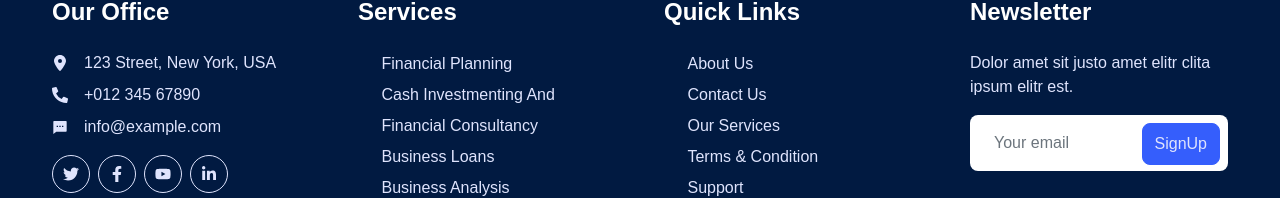
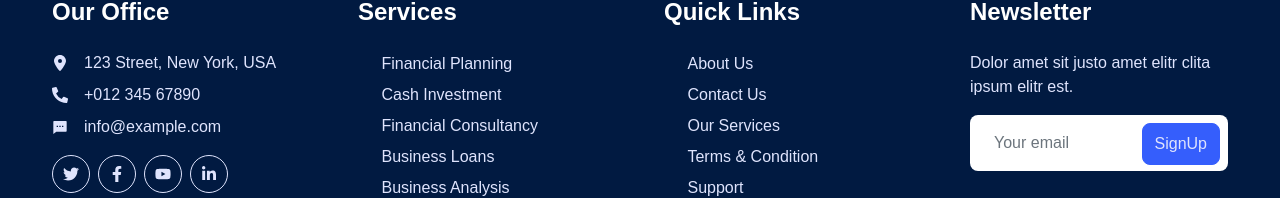
Before and after one commit to Zulfiqar-Ali10/Final-Hackathon-Frontend, a React (Vite) app: page /about in a window 1280 px wide. Shown: the part 1179-1377 px from the top of the page. Built offline with nearby package versions, Linux system fonts and the light colour scheme.

Commit message:
changes-56

```diff
--- a/src/Components/Footer.jsx
+++ b/src/Components/Footer.jsx
@@ -78,7 +78,7 @@ export default function Footer() {
           Financial Planning
         </a>
         <a className="btn btn-link" href="">
-          Cash Investmenting and
+          Cash Investment
         </a>
         <a className="btn btn-link" href="">
           Financial Consultancy
```
